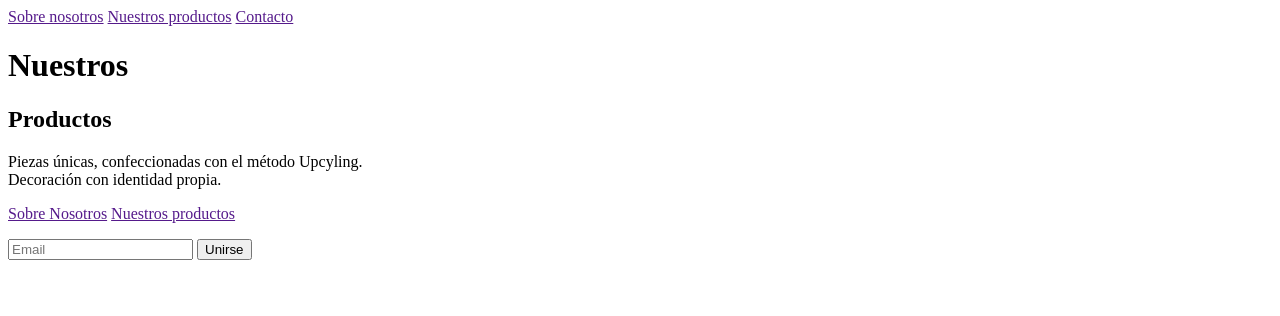
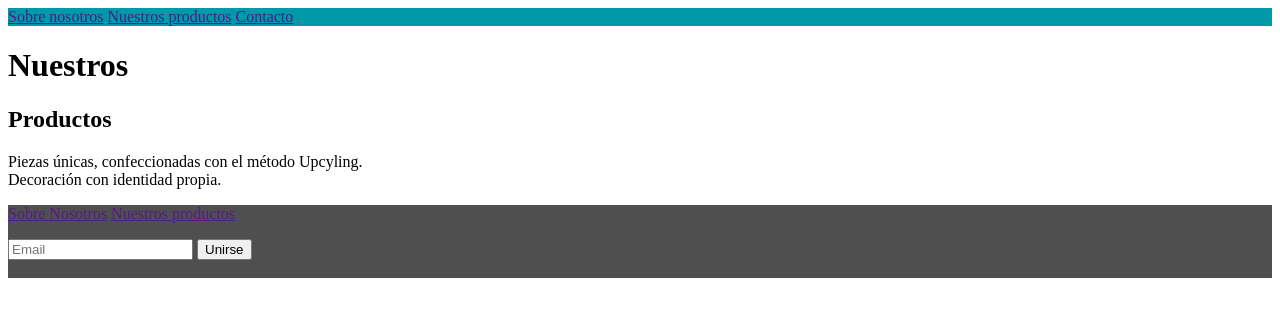
Before and after one commit to IreneMonlleo/Proyecto-Beta, a plain HTML site: page index.html in a window 1280 px wide. Drawn offline with Linux system fonts and the light colour scheme.

Commit message:
add slider to structure

```diff
--- a/index.html
+++ b/index.html
@@ -5,6 +5,9 @@
     <meta http-equiv="X-UA-Compatible" content="IE=edge">
     <meta name="viewport" content="width=device-width, initial-scale=1.0">
     <link rel="stylesheet" href="css/style.css">
+    <link rel="preconnect" href="https://fonts.googleapis.com">
+    <link rel="preconnect" href="https://fonts.gstatic.com" crossorigin>
+    <link href="https://fonts.googleapis.com/css2?family=Special+Elite&display=swap" rel="stylesheet">
 
     <title>Refer</title>
 </head>
@@ -37,7 +40,7 @@
         </section>
 
     </main>
-    <footer>
+    <footer class="footer__container">
         <nav>
             <a href="" class="nav1">Sobre Nosotros</a>
             <a href="" class="nav2">Nuestros productos</a>
--- a/scss/layout/_footer.scss
+++ b/scss/layout/_footer.scss
@@ -0,0 +1,4 @@
+.footer__container{
+    background-color:$color-greydark;
+    width: 100%;
+}
--- a/scss/style.scss
+++ b/scss/style.scss
@@ -1,17 +1,19 @@
 
-@import "./variable/_color-var.scss";
-@import "/scss/variable/typografi-var";
+@import "./variable/color-vars";
+@import "./variable/space-vars";
+@import "./variable/typografi-var";
 
-@import "/scss/utilities/mixins";
+@import "./utilities/mixins";
 
-@import "/scss/site/site";
+@import "./site/site";
 
-@import "/scss/structure/grid";
+@import "./structure/grid";
 
-@import "/scss/htmlelements/buttons";
-@import "/scss/htmlelements/links";
-@import "/scss/htmlelements/typography";
+@import "./htmlelements/slider";
+@import "./htmlelements/buttons";
+@import "./htmlelements/links";
+@import "./htmlelements/typography";
 
-@import "/scss/layout/header";
-@import "/scss/layout/navigation";
-@import "/scss/layout/footer";
+@import "./layout/header";
+@import "./layout/navigation";
+@import "./layout/footer";
--- a/scss/variable/_typografi-var.scss
+++ b/scss/variable/_typografi-var.scss
@@ -0,0 +1,3 @@
+//-----------------------> $TYPOGRAFI-VAR <------------------//
+
+$font-family: 'Special Elite', cursive;
```
Also changed, not shown: css/style.css, scss/htmlelements/_slider.scss (added).
